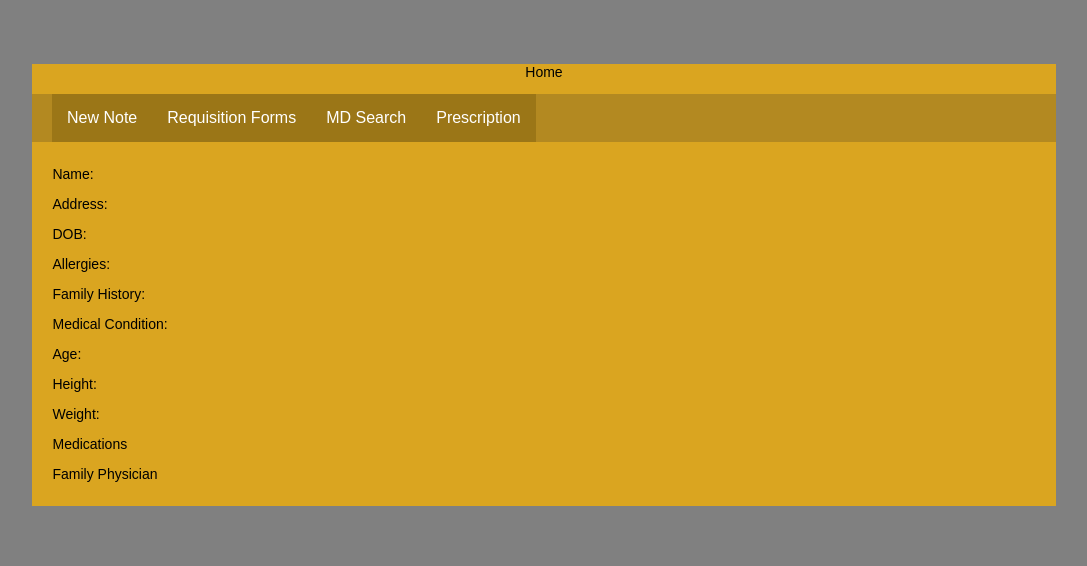
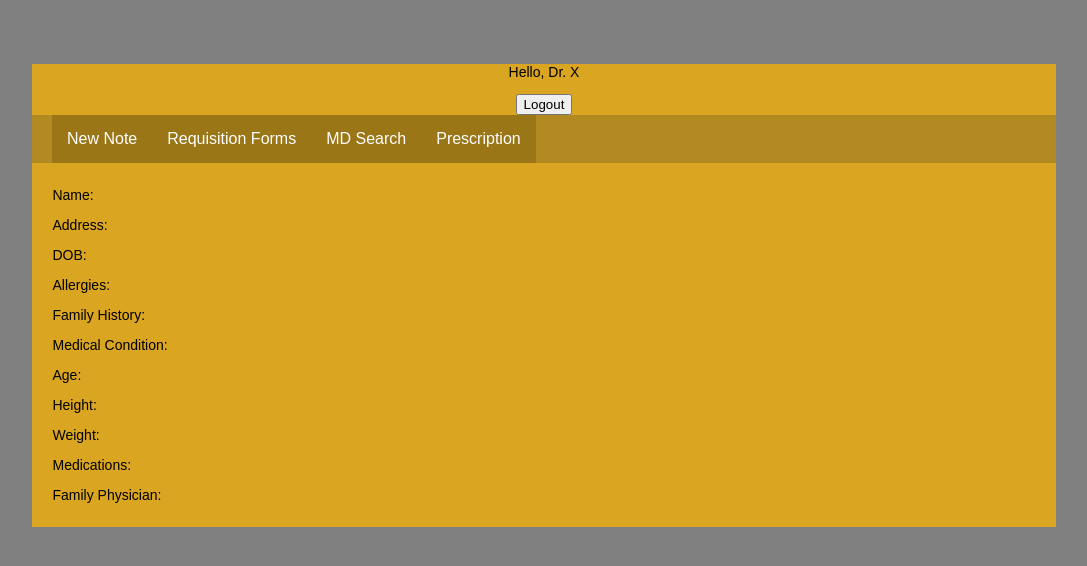
Before and after one commit to ShayFash/PatientManagementsystem, a React (Create React App) app in the folder src/hello-world/: page / in a window 1280 px wide. Shown: the top 566 px of the page, without its empty margins (96-1183 px from the left). Built offline with nearby package versions, Linux system fonts and the light colour scheme.

Commit message:
New changes.

```diff
--- a/src/hello-world/src/index.js
+++ b/src/hello-world/src/index.js
@@ -18,7 +18,10 @@ class HomeContainer extends React.Component {
     render(){
         return (
             <div className="homeContainer">
-                <p>Home</p>
+                <p>Hello, Dr. X</p>
+                <button className="logoutButton" onClick={this.props.onClick}>
+                    Logout
+                </button>
                 <NavBar />
                 <Demographics />
             </div>
@@ -41,8 +44,8 @@ class Demographics extends React.Component {
                 <p>Age:</p>
                 <p>Height:</p>
                 <p>Weight:</p>
-                <p>Medications</p>
-                <p>Family Physician</p>
+                <p>Medications:</p>
+                <p>Family Physician:</p>
             </div>
         );
     }
@@ -77,11 +80,16 @@ class NavBar extends React.Component {
     }
 }
 
+class Logout extends React.Component {
+
+}
+
 export default function App() {
     return (
         <Router>
             <Switch>
                 <Route path="/" component={HomeContainer} />
+                <Route path="/logout" component={Logout} />
             </Switch>
         </Router>
     );
```
